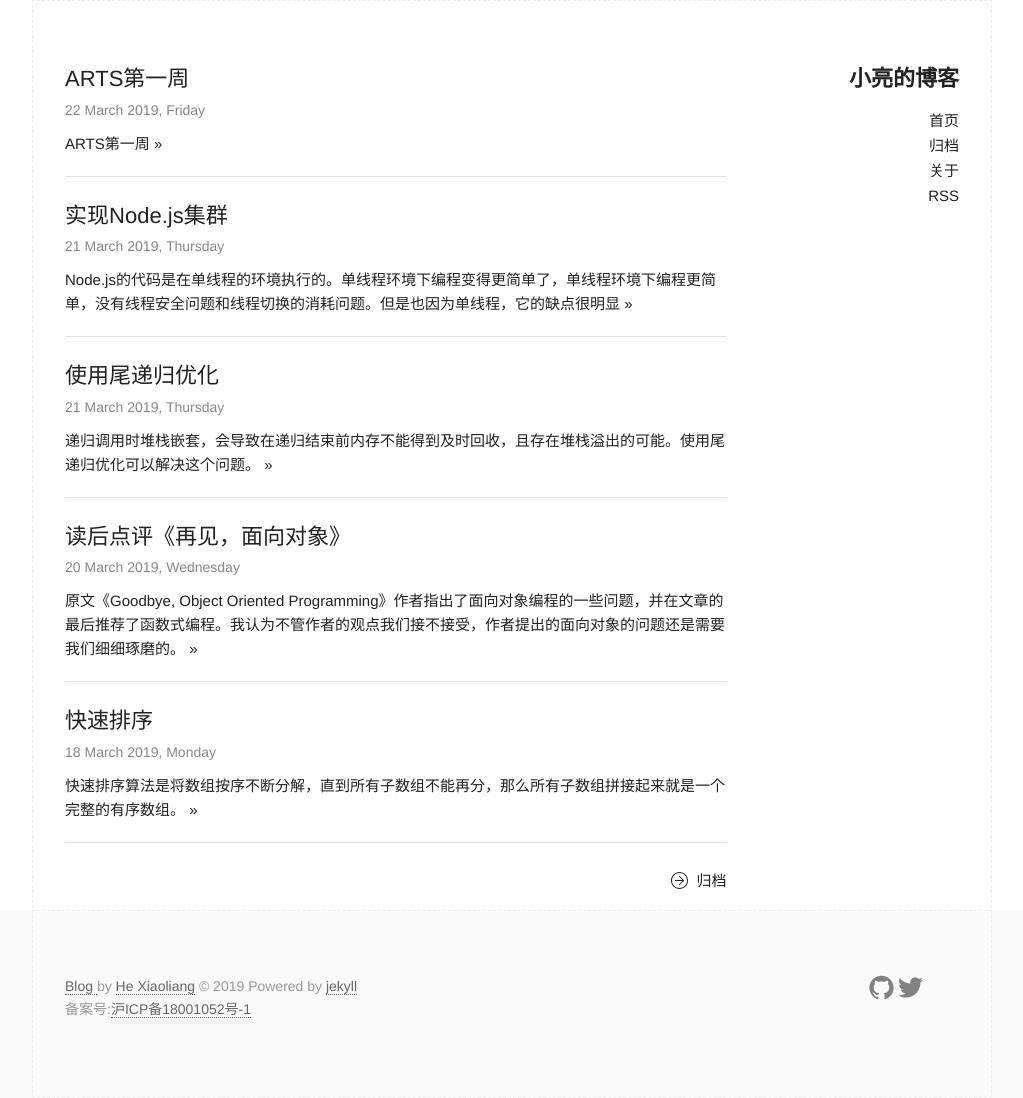
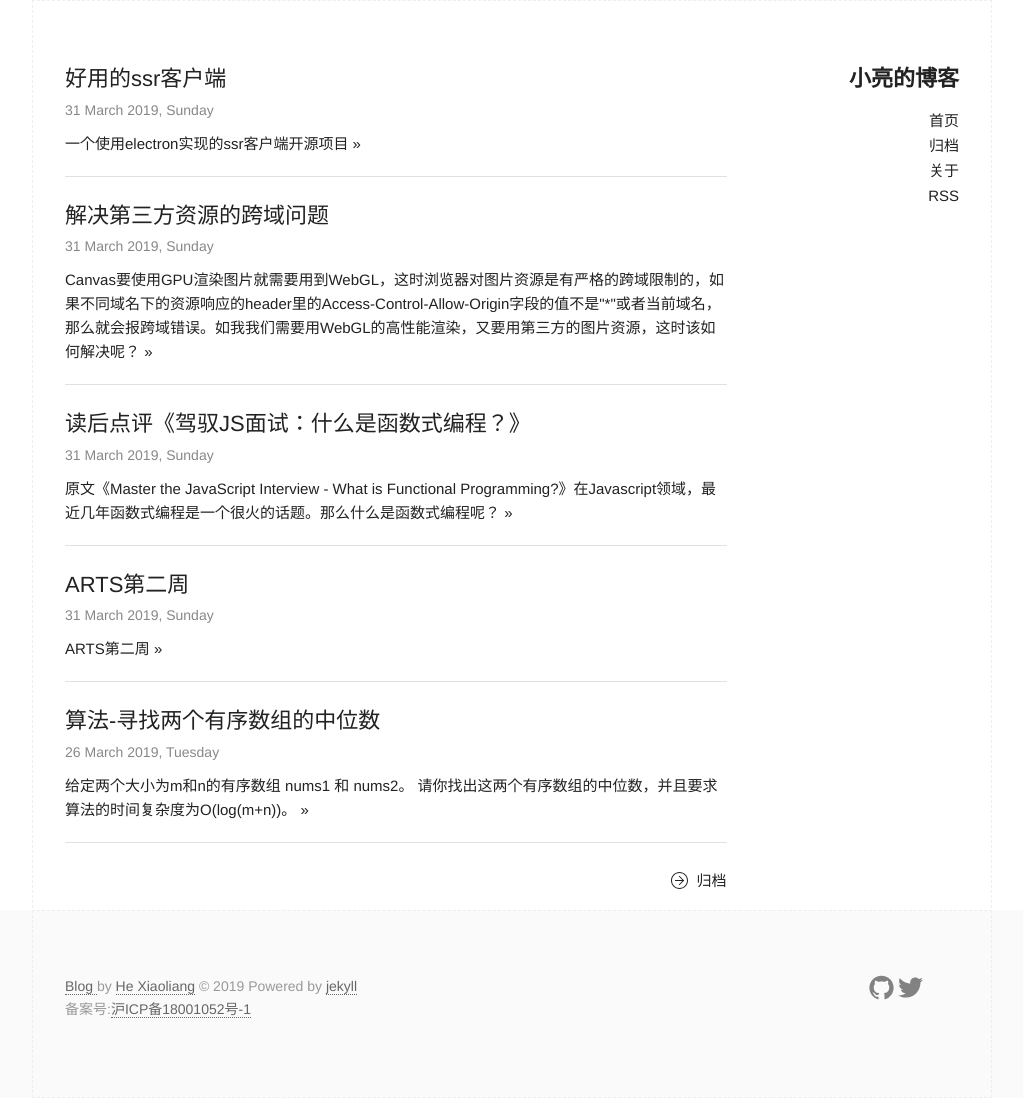
Before and after one commit to Snoopyjoy/blog, a Jekyll site: the page built from index.html, in a window 1280 px wide. Shown: the whole page, without its empty margins (128-1151 px from the left). Built offline with Jekyll 4.4.1, drawn with Linux system fonts in a browser that asks for light colours; comment, search, counter and statistics services are not loaded; some of the changed lines change nothing that is shown.

Commit message:
arts week2

````diff
--- a/_includes/header.html
+++ b/_includes/header.html
@@ -17,10 +17,10 @@
     <div class="site-nav">
       <nav>
         <ul class="page-link">
-          <li><a href="{{ "/" | prepend: site.baseurl }}">首页</a></li>
-          <li><a href="{{ "/archive" | prepend: site.baseurl }}">归档</a></li>
-          <li><a href="{{ "/about" | prepend: site.baseurl }}">关于</a></li>
-          <li><a href="{{ "/feed.xml" | prepend: site.baseurl }}">RSS</a></li>
+          <li><a href="/">首页</a></li>
+          <li><a href="/archive">归档</a></li>
+          <li><a href="/about">关于</a></li>
+          <li><a href="/feed.xml">RSS</a></li>
         </ul>
       </nav>
     </div>
--- /dev/null
+++ b/_posts/2019-03-26-algorithm-leetcode-4.md
@@ -0,0 +1,77 @@
+---
+layout: post
+title: 算法-寻找两个有序数组的中位数
+date: 2019-03-26 15:38:55 +0800
+categories: Algorithm
+description: 给定两个大小为m和n的有序数组 nums1 和 nums2。 请你找出这两个有序数组的中位数，并且要求算法的时间复杂度为O(log(m+n))。
+keywords: algorithm,leetcode
+---
+### 题目
+给定两个大小为m和n的有序数组 nums1 和 nums2。 请你找出这两个有序数组的中位数，并且要求算法的时间复杂度为O(log(m+n))。你可以假设nums1和nums2不会同时为空。
+### 解题
+第一印象就是把两个数组合并排序就可以找出中位数了。但是题目中有要求时间复杂度为O(log(m+n))，如果用使用快速排序的时间复杂度也要O((m+n)log(m+n))，所以排除直接排序的做法。
+首先为了得出结果，需要达成的目标就是得出两个长度一致的数组，且左边数组的最大值要小于右边数组的最小值。具体做法是把A数组分成A1（左），A2（右）两个部分，B数组分成B1（左），B2（右）两个部分，其中A1的长度加上B1的长度等于A2的长度加上B2的长度。如果A1、B1中的最大值小于A2、B2中的最小值那么就找到答案了。代码如下：
+```javascript
+/**
+ * @param {number[]} nums1
+ * @param {number[]} nums2
+ * @return {number}
+ */
+var findMedianSortedArrays = function(nums1, nums2) {
+    const swap = nums1.length>nums2.length;
+    const arrA = swap?nums2:nums1;
+    const arrB = swap?nums1:nums2;
+
+    const totalLen = nums1.length + nums2.length;
+    const halfLen = ((totalLen+1)/2)>>0;
+
+    if( totalLen === 0 ){
+       return 0;
+    }
+
+    if( totalLen === 1 ){
+       return arrB[0];
+    }
+
+    let posA = (arrA.length/2)>>0;
+    let posB = halfLen - posA;
+
+    while( posA >=0 && posA <= arrA.length ){
+
+        let leftAMax = arrA[posA-1];
+        let leftBMax = arrB[posB-1];
+        let leftMax;
+        if(leftAMax === undefined ){
+            leftMax = leftBMax;
+        }else if( leftBMax === undefined ){
+            leftMax = leftAMax
+        }else{
+            leftMax = Math.max(leftAMax, leftBMax);
+        }
+
+        let rightAMin = arrA[posA];
+        let rightBMin = arrB[posB];
+        let rightMin;
+        if( rightAMin === undefined ){
+            rightMin = rightBMin;
+        }else if( rightBMin === undefined ){
+            rightMin = rightAMin;
+        }else{
+            rightMin = Math.min(rightAMin,rightBMin);
+        }
+
+        if(rightMin >= leftMax){
+            if( totalLen % 2 === 1 ) return leftMax;
+            return (leftMax + rightMin) / 2;
+        }else if( leftAMax > rightBMin ){
+            posA--;
+            posB++;
+        }else{
+            posA++;
+            posB--;
+        }
+    }
+    return 0;
+
+};
+```
--- /dev/null
+++ b/_posts/2019-03-31-arts-1.md
@@ -0,0 +1,18 @@
+---
+layout: post
+title: ARTS第二周
+category: ARTS
+description: ARTS第二周
+keywords: ARTS
+---
+Algorithm
+[寻找两个有序数组的中位数](/algorithm/2019/03/26/algorithm-leetcode-4.html)
+
+Review
+[读后点评《驾驭JS面试：什么是函数式编程？》](/review/2019/03/31/review-ws-fp.html)
+
+Tip
+[好用的ssr客户端](/tip/2019/03/31/tip-ssr-client.html)
+
+Share
+[解决第三方资源的跨域问题](/share/2019/03/31/share-cross-domain-nginx.html)
--- /dev/null
+++ b/_posts/2019-03-31-review-ws-fp.md
@@ -0,0 +1,22 @@
+---
+layout: post
+title: 读后点评《驾驭JS面试：什么是函数式编程？》
+category: Review
+description: 原文《Master the JavaScript Interview - What is Functional Programming?》在Javascript领域，最近几年函数式编程是一个很火的话题。那么什么是函数式编程呢？
+keywords: 函数式编程
+---
+原文 《[Master the JavaScript Interview: What is Functional Programming?](https://medium.com/javascript-scene/master-the-javascript-interview-what-is-functional-programming-7f218c68b3a0)》。
+在Javascript领域，最近几年函数式编程是一个很火的话题。那么什么是函数式编程呢？
+<!--description-->
+函数式编程是一种编程范式。纯函数是一个重要概念，在编程时使用纯函数可以避免共享的状态、可变的数据和副作用。数据以流的方式经过一系列纯函数的处理，并且应用状态是在流中传递的而不是共享。
+使用函数式编程可以是代码更加简洁，更好预测，并且比面向对象范式编程更好测试。
+学习函数式编程的曲线其实蛮陡峭，尤其是思维定势的改变是很难做的。首先理解函数式的基本概念就挺难的。什么函子(Functor)，柯里化(Curry)，函数组合（Composition），Monad等等。最难的还是应用，如何将函数式编程应用到项目中。
+现在有不少优秀的函数式编程工具库使得我们构建函数式的项目更加容易：
+1. [lodash](https://github.com/lodash/lodash)
+2. [ramda](https://github.com/ramda/ramda)
+3. [immutable-js](https://github.com/immutable-js/immutable-js)
+4. [RxJS](https://github.com/Reactive-Extensions/RxJS)
+
+关于入门这里推荐一本书[《JS函数式编程指南》](https://llh911001.gitbooks.io/mostly-adequate-guide-chinese/content/)
+
+当然函数式编程不是一万金油，我发现在JS里执行效率是它的一个缺点。如果在比较耗性能的计算里使用函数式编程就需要权衡一下是否适用了。
--- /dev/null
+++ b/_posts/2019-03-31-share-cross-domain-nginx.md
@@ -0,0 +1,34 @@
+---
+layout: post
+title: 解决第三方资源的跨域问题
+category: Share
+description: Canvas要使用GPU渲染图片就需要用到WebGL，这时浏览器对图片资源是有严格的跨域限制的，如果不同域名下的资源响应的header里的Access-Control-Allow-Origin字段的值不是"*"或者当前域名，那么就会报跨域错误。如我我们需要用WebGL的高性能渲染，又要用第三方的图片资源，这时该如何解决呢？
+keywords: nginx,资源跨域
+---
+Canvas要使用GPU渲染图片就需要用到WebGL，这时图片资源是有严格的跨域限制的，如果不同域名下的资源响应的header里的Access-Control-Allow-Origin字段的值不是"*"或者当前域名，那么就会报跨域错误。如我我们需要用WebGL的高性能渲染，又要用第三方的图片资源，这时该如何解决呢？
+一个方式就是我们将资源下载到服务器上，直接从服务器访问资源，那如果我们的资源服务器是一个分布式的集群呢？难道每个服务器都要将所有资源都下载一遍？
+这是使用服务器转发资源，并且配合CDN内容分发网络就是一个好主意。
+那么Nginx由于高性能而且可以很方便的实现方向代理，就成了我的首选。下面是一个通用的Nginx配置，可以解决各种第三方资源跨域问题，配合CDN内容分发网络，会有更好的效果。
+```code
+location ~ /proxy/(.*) {
+    resolver 223.5.5.5 223.6.6.6 1.2.4.8 114.114.114.114 valid=3600s;
+    add_header 'Access-Control-Allow-Origin' "*" always;
+    add_header 'Access-Control-Allow-Credentials' 'true' always;
+    add_header 'Access-Control-Allow-Methods' 'GET, OPTIONS' always;
+    add_header 'Access-Control-Allow-Headers' 'Accept,Authorization,Cache-Control,Content-Type,DNT,If-Modified-Since,Keep-Alive,Origin,User-Agent,X-Mx-ReqToken,X-Requested-With' always;
+    set $paramAp $arg_ap;
+    set $paramAh $arg_ah;
+    if ($arg_ap = ''){
+        set $paramAp 'http';
+    }
+    if ($arg_ah = ''){
+        return 404;
+    }
+    set $key ${paramAp}://${paramAh}/$1;
+    expires      30d;
+    proxy_pass $key;
+}
+```
+
+上面这个配置是通用的做法通过访问nginx服务器的/proxy路径就可以实现动态的反向代理。如：https://_mydomain/proxy/_**third-part-path.jpg**?ap=https&ah=**third-part-domain** ap参数传递http还是https请求，ah参数传递第三方域名，thrid-part-path.jpg就是第三方链接的path，通过这样的方式就可以在我们自己的服务器上访问到https://third-part-domain/third-part-path.jpg 这个链接里的资源并且加上了允许跨域的响应头。
+这个配置不光可以用在微信头像这方面，任何第三方资源跨域问题都可以同个这个方法解决，例如字体文件在css中使用时也是有跨域限制的，这时也适用。配合CDN内容分发可以很好的减少我们自己服务器的请求次数同时可以就近选择节点加速我们的访问。
--- /dev/null
+++ b/_posts/2019-03-31-tip-ssr-client.md
@@ -0,0 +1,10 @@
+---
+layout: post
+title: 好用的ssr客户端
+category: Tip
+description: 一个使用electron实现的ssr客户端开源项目
+keywords: ssr
+---
+我年迈的笔记本已经N年没有重装过系统了，考虑到windows的运行消耗，还有编程时各种蛋疼的环境配置和依赖工具的安装问题，最近下决心换到ubuntu系统。
+为了科学上网，搜索了不少ubuntu的工具，最后发现还是这个工具好用: [**electron-ssr**](https://github.com/erguotou520/electron-ssr) **支持ss、ssr还支持订阅**，完美。
+这个开源项目是基于electron实现的！虽然以前用nw.js写过一个小米手机抢购工具，但是和eletron比起来我还是觉得electron更有潜力，毕竟还有VSCode这个神器作出的榜样。Javascript全栈之路还很长～
````
